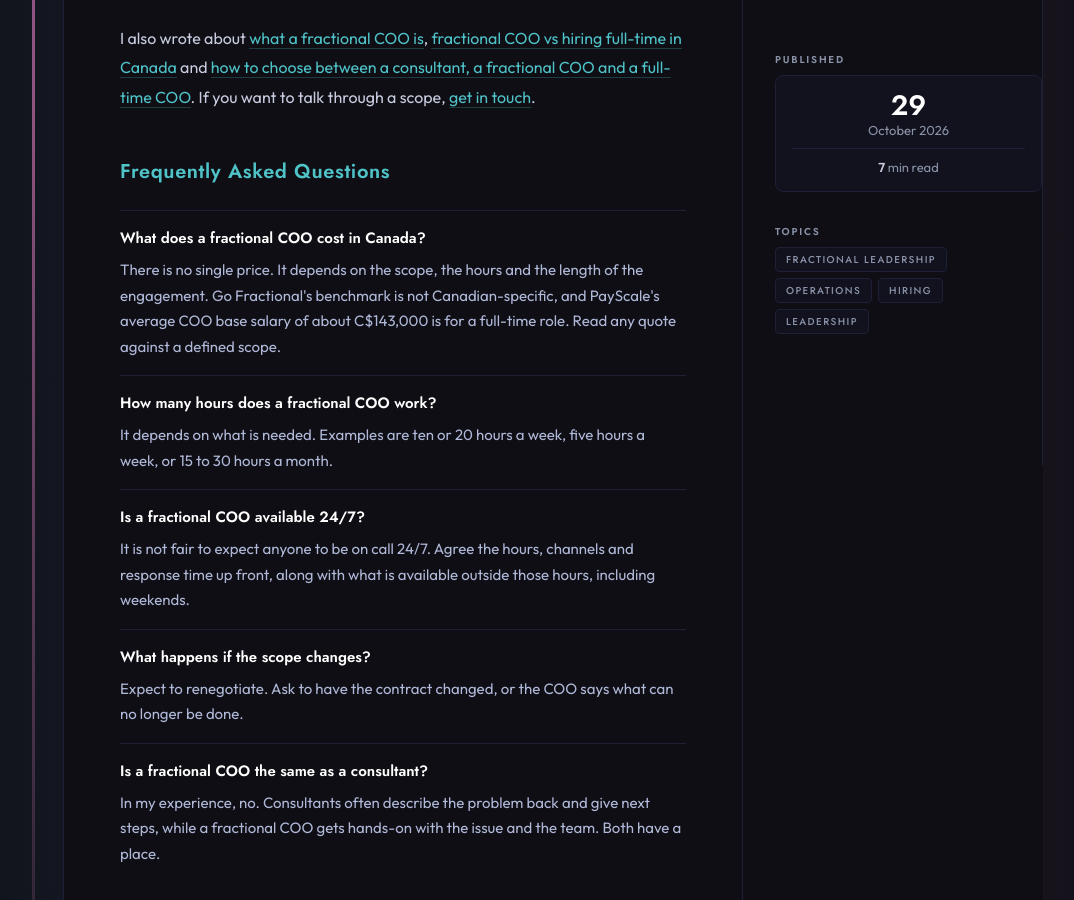
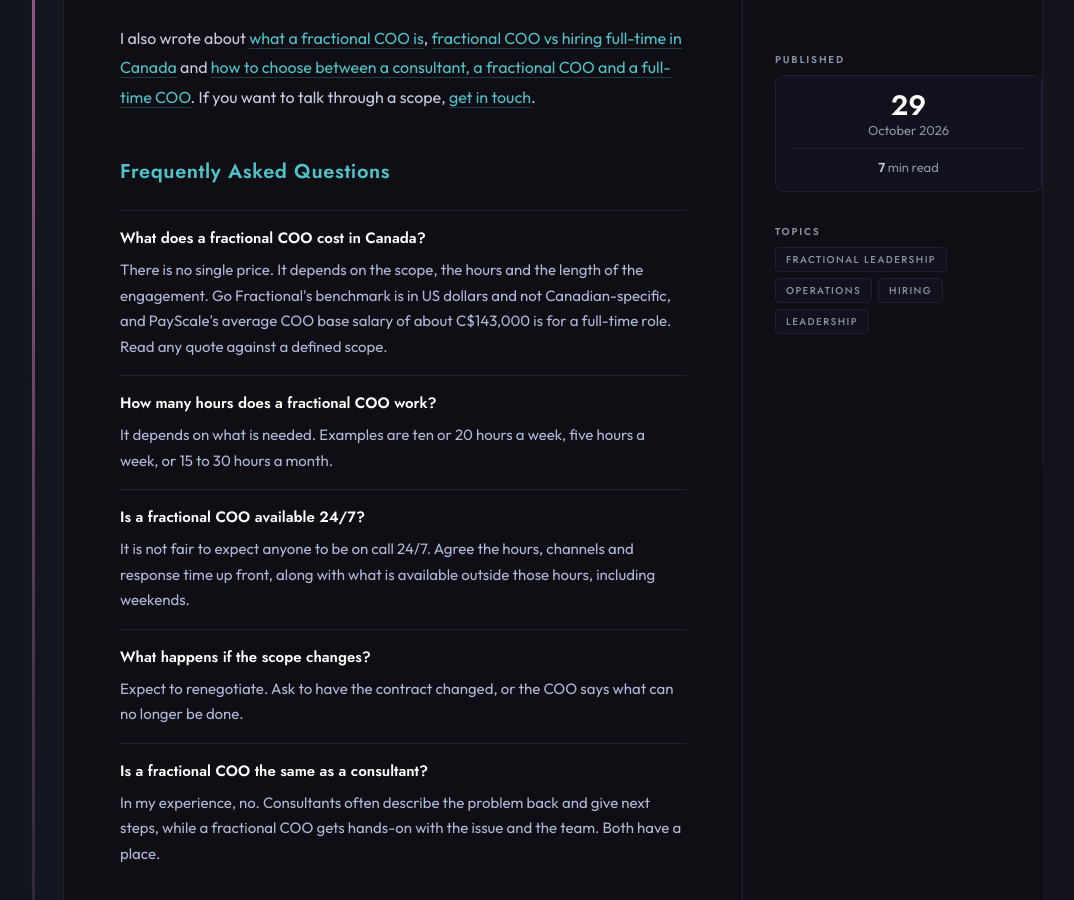
Before and after one commit to elizabethlemoine33-commits/bynorthlight-site, a Jekyll site: the page built from blog/fractional-coo-services-canada.md, in a window 1280 px wide and 900 px high, scrolled down 4953 px. Shown: the whole window, without its empty margins (87-1161 px from the left). Built offline with Jekyll 4.4.1, drawn with Linux system fonts in a browser that asks for light colours; some of the changed text lies outside the part shown.

Commit message:
post: say US dollars in the at-a-glance and FAQ too
Co-Authored-By: Claude Sonnet 5.5 <noreply@anthropic.com>

```diff
--- a/blog/fractional-coo-services-canada.md
+++ b/blog/fractional-coo-services-canada.md
@@ -26,7 +26,7 @@ related_reading:
     url: /blog/consultant-fractional-coo-or-full-time-coo-how-to-choose.html
 faq:
   - q: "What does a fractional COO cost in Canada?"
-    a: "There is no single price. It depends on the scope, the hours and the length of the engagement. Go Fractional's benchmark is not Canadian-specific, and PayScale's average COO base salary of about C$143,000 is for a full-time role. Read any quote against a defined scope."
+    a: "There is no single price. It depends on the scope, the hours and the length of the engagement. Go Fractional's benchmark is in US dollars and not Canadian-specific, and PayScale's average COO base salary of about C$143,000 is for a full-time role. Read any quote against a defined scope."
   - q: "How many hours does a fractional COO work?"
     a: "It depends on what is needed. Examples are ten or 20 hours a week, five hours a week, or 15 to 30 hours a month."
   - q: "Is a fractional COO available 24/7?"
@@ -43,7 +43,7 @@ faq:
     <li>What a fractional COO costs depends on what you ask them to do, for how long, and how it ends, so a quote only makes sense next to a defined scope.</li>
     <li>You are buying someone who works out a specific problem (or a series of them), takes decisions off your plate, does the work and steps back.</li>
     <li>Hours vary with need: ten or 20 hours a week, five hours a week, or 15 to 30 hours a month. Check whether you are reading weeks or months.</li>
-    <li>Go Fractional publishes a COO rate benchmark, but it is not Canadian-specific, so treat it as context and not as a quote.</li>
+    <li>Go Fractional publishes a COO rate benchmark, but its figures are in US dollars and not Canadian-specific, so treat it as context and not as a quote.</li>
     <li>Agree when you can reach them, on which channels and how fast they reply, and put it in the contract.</li>
   </ul>
 </div>
```
